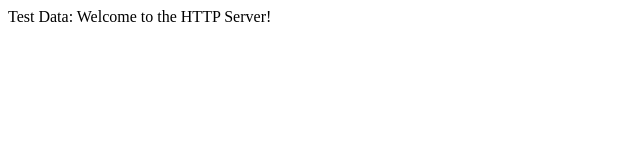
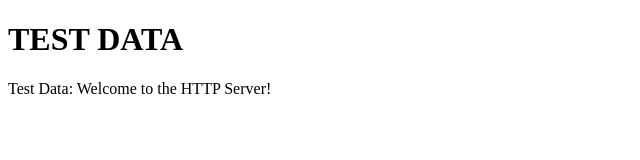
Before and after one commit to IanoNjuguna/Sockets, a plain HTML site: page HTTP_server/index.html in a window 1280 px wide. Shown: the whole page, without its empty margins (0-640 px from the left). Drawn offline with Linux system fonts and the light colour scheme.

Commit message:
index.html: update index file with HTML best practices

```diff
--- a/HTTP_server/index.html
+++ b/HTTP_server/index.html
@@ -1,5 +1,15 @@
-<html>
+<!DOCTYPE html>
+<html lang="en">
+	<head>
+		<meta charset="UTF-8">
+		<title>Test Data</title>
+	</head>
 	<body>
-		Test Data: Welcome to the HTTP Server!
+		<main>
+			<h1>TEST DATA</h1>
+		</main>
+			<section>
+				<p>Test Data: Welcome to the HTTP Server!</p>
+			</section>
 	</body>
 </html>
```
Also changed, not shown: 1 other file.
